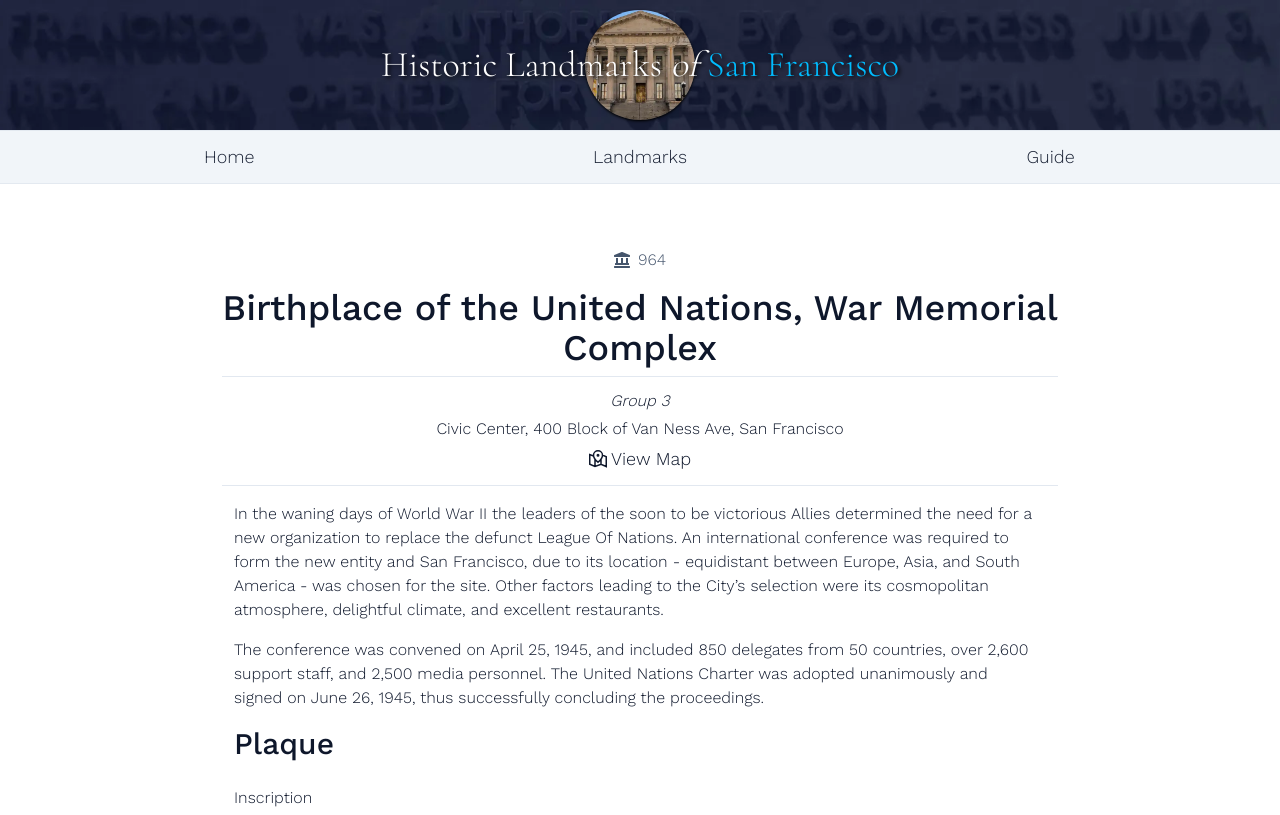
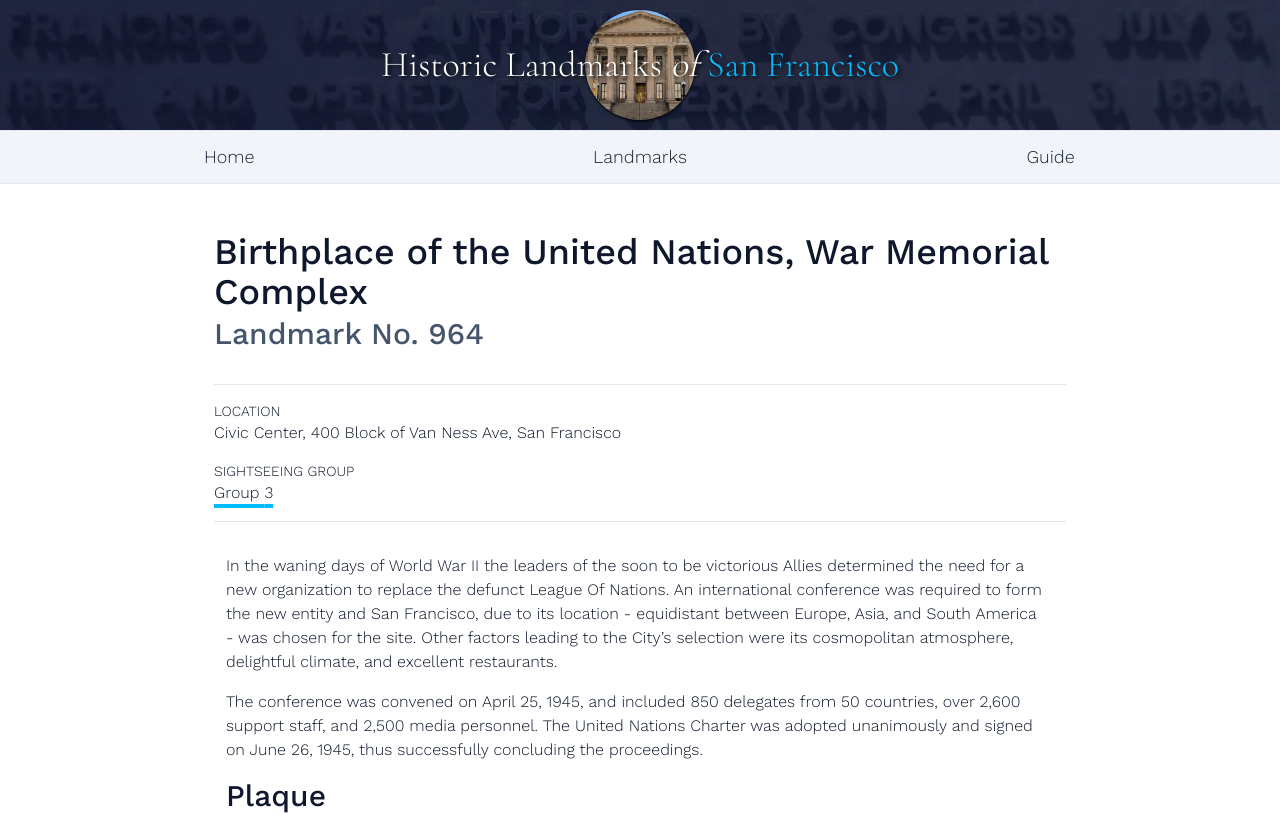
Before and after one commit to tdkent/hlosf.com, a Next.js app: page /landmarks/birthplace-of-the-united-nations-war-memorial-complex-964 in a window 1280 px wide. Shown: the top 815 px of the page. Built offline with nearby package versions, Linux system fonts and the light colour scheme; no server answers.

Commit message:
update page header layout. add dl element

```diff
--- a/src/components/pages/landmark/SingleLandmark.tsx
+++ b/src/components/pages/landmark/SingleLandmark.tsx
@@ -1,3 +1,4 @@
+import Link from "next/link";
 import SingleLandmarkDesc from "@/components/pages/landmark/SingleLandmarkDesc";
 import SingleLandmarkImages from "@/components/pages/landmark/SingleLandmarkImages";
 import SingleLandmarkInfo from "@/components/pages/landmark/SingleLandmarkInfo";
@@ -12,18 +13,49 @@ interface Props {
 export default function SingleLandmark({ landmark }: Props) {
   const {
     description_html,
-    update_html,
+    group,
+    marker_address,
     marker_inscription_html,
     marker_onsite,
     dedication_year,
     imgUrls,
     title,
     number,
+    update_html,
   } = landmark;
 
   return (
-    <article className="my-8 mx-2">
-      <SingleLandmarkInfo landmark={landmark} />
+    <article>
+      <header>
+        <div className="flex flex-col gap-1">
+          <h1>{title}</h1>
+          <h2 className="text-foreground-secondary">Landmark No. {number}</h2>
+        </div>
+        <dl className="flex flex-col gap-4 my-8 border-y py-4">
+          {dedication_year && (
+            <div>
+              <dt className="uppercase text-sm">Year Dedicated</dt>
+              <dd className="font-light">{dedication_year}</dd>
+            </div>
+          )}
+          <div>
+            <dt className="uppercase text-sm">Location</dt>
+            <dd>{marker_address}</dd>
+          </div>
+          <div>
+            <dt className="uppercase text-sm">Sightseeing Group</dt>
+            <dd>
+              <Link
+                href={`/guide/group-${group}`}
+                className="underline link hover:no-underline"
+              >
+                Group {group}
+              </Link>
+            </dd>
+          </div>
+        </dl>
+      </header>
+      {/* <SingleLandmarkInfo landmark={landmark} /> */}
       <div className="pl-3 pr-5">
         <SingleLandmarkDesc descText={description_html} />
         {update_html && <SingleLandmarkUpdate updateText={update_html} />}
```
